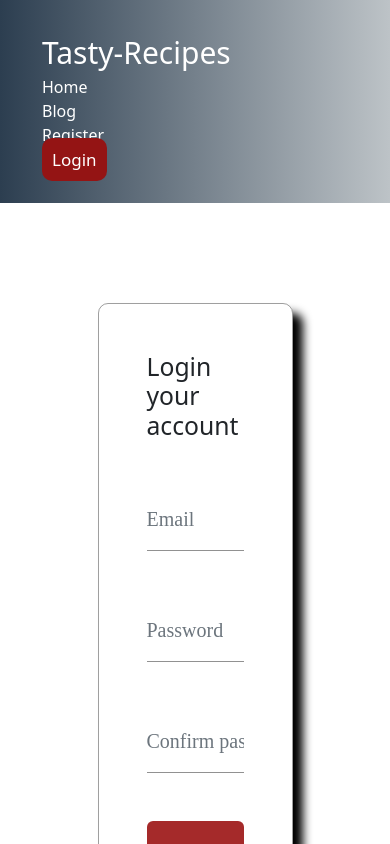
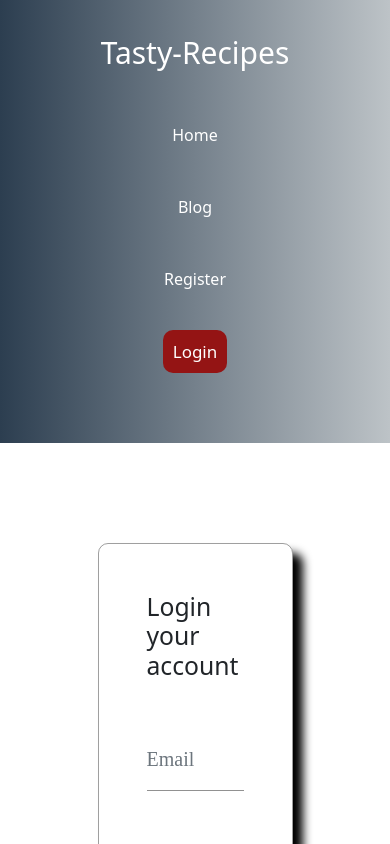
Before and after one commit to tonutonmoy/tasty-recipes-client-side, a React (Vite) app: page /login in a window 390 px wide. Shown: the top 844 px of the page. Built offline with nearby package versions, Linux system fonts and the light colour scheme; no server answers.

Commit message:
responsive done

```diff
--- a/src/ActiveLink/ActiveLink.css
+++ b/src/ActiveLink/ActiveLink.css
@@ -1,5 +1,6 @@
 .active{
     background-color: rgb(148, 20, 20);
+
     padding: 10px;
     border-radius: 10px;
 
--- a/src/Component/Footer/Footer.jsx
+++ b/src/Component/Footer/Footer.jsx
@@ -4,7 +4,7 @@ import {BsFacebook,BsYoutube,BsInstagram} from 'react-icons/bs';
 
 const Footer = () => {
     return (
-        <footer className='footer row row-cols-md-4 row-cols-2'>
+        <footer className='footer row row-cols-md-4 row-cols-1'>
             <div className=' mt-md-0 mt-5'>
                 <h2 className='website-title'>Tasty-Recipes</h2>
 
--- a/src/Component/HomeSlider/HomeSlider.css
+++ b/src/Component/HomeSlider/HomeSlider.css
@@ -3,9 +3,15 @@
 
     border-bottom: 20px solid rgb(46, 17, 17);
 
-    box-shadow: 10px 10px 10px black ;
+    box-shadow: 15px 15px 15px black ;
 
 
+
+}
+.home-slider-text-container{
+    position: absolute;
+    bottom: 10%;
+    left: 15%;
 
 }
 
@@ -60,3 +66,42 @@
 
     transition: 2s;
 }
+
+
+
+@media only screen and (max-width: 750px) {
+
+    .home-slider-text-container{
+
+        left: 5%;
+
+        bottom: 10%;
+
+    }
+
+    .home-slider-h2{
+        color: rgb(247, 252, 255);
+        font-size: 20px;
+        font-weight: 700;
+
+
+    }
+    .home-slider-img{
+
+        width: 100%;
+        height: 400px;
+
+
+    }
+
+    .home-slider-text{
+        font-size: 15px;
+
+        font-family: 400;
+
+        color: white;
+
+
+    }
+
+  }
--- a/src/Component/HomeSlider/HomeSlider.jsx
+++ b/src/Component/HomeSlider/HomeSlider.jsx
@@ -30,7 +30,7 @@ const HomeSlider = () => {
 
         <img className='home-slider-img' src={img1} alt="" />
 
-          <div style={{position:"absolute",bottom:"10%",left:"15%"}}>
+          <div className='home-slider-text-container'>
 
 
 
@@ -48,7 +48,7 @@ const HomeSlider = () => {
 
       <SwiperSlide>
         <img className='home-slider-img' src={img2} alt="" />
-        <div style={{position:"absolute",bottom:"10%",left:"20%"}}>
+        <div   className='home-slider-text-container'>
 
 
 
@@ -62,7 +62,7 @@ const HomeSlider = () => {
       <SwiperSlide>
         <img className='home-slider-img' src={img3} alt="" />
 
-        <div style={{position:"absolute",bottom:"10%",left:"20%"}}>
+        <div   className='home-slider-text-container'>
 
 
 
--- a/src/Component/Navbar/Navbar.css
+++ b/src/Component/Navbar/Navbar.css
@@ -19,7 +19,9 @@
     color: rgb(255, 255, 255);
 }
 .navbar-logOut-button{
-    background-color: rgb(148, 20, 20);
+    /* background-color: rgb(148, 20, 20); */
+
+    background-color: rgba(0, 0, 0, 0.808);
     padding: 10px;
     border-radius: 10px;
 
--- a/src/Component/Navbar/Navbar.jsx
+++ b/src/Component/Navbar/Navbar.jsx
@@ -33,27 +33,32 @@ const Navbar = () => {
    }
     return (
        <nav className='navbar-container row row-cols-md-2 '>
-        <div><span className='website-title'>Tasty-Recipes</span></div>
 
-         <div  className='d-md-flex justify-content-between align-items-center'>
-         <div>
+        <div className='text-center text-md-start'>
+
+         <span className='website-title '>Tasty-Recipes</span>
+
+         </div>
+
+         <div  className='d-md-flex justify-content-between align-items-center text-center text-md-start'>
+         <div className='my-md-0 my-5'>
            <ActiveLink to='/' >Home</ActiveLink>
 
         </div>
-        <div>
+        <div className='my-md-0 my-5'>
            <ActiveLink to='/blog'  >Blog</ActiveLink  >
 
         </div>
 
 
           {
-            user ? <div>
+            user ? <div className='my-md-0 my-5'>
 
                <img className='navbar-user-photo' src={user?.photoURL} alt="" title={user?.displayName} />
 
                 </div>
 
-             :  <div>
+             :  <div className='my-md-0 my-5'>
                 <ActiveLink to='/register'  >Register</ActiveLink  >
 
                 </div>
@@ -71,7 +76,7 @@ const Navbar = () => {
 
 
 
-                   :  <div>
+                   :  <div className='my-md-0 my-5'>
                         <ActiveLink to='/login'  >Login</ActiveLink  >
 
                       </div>
```
